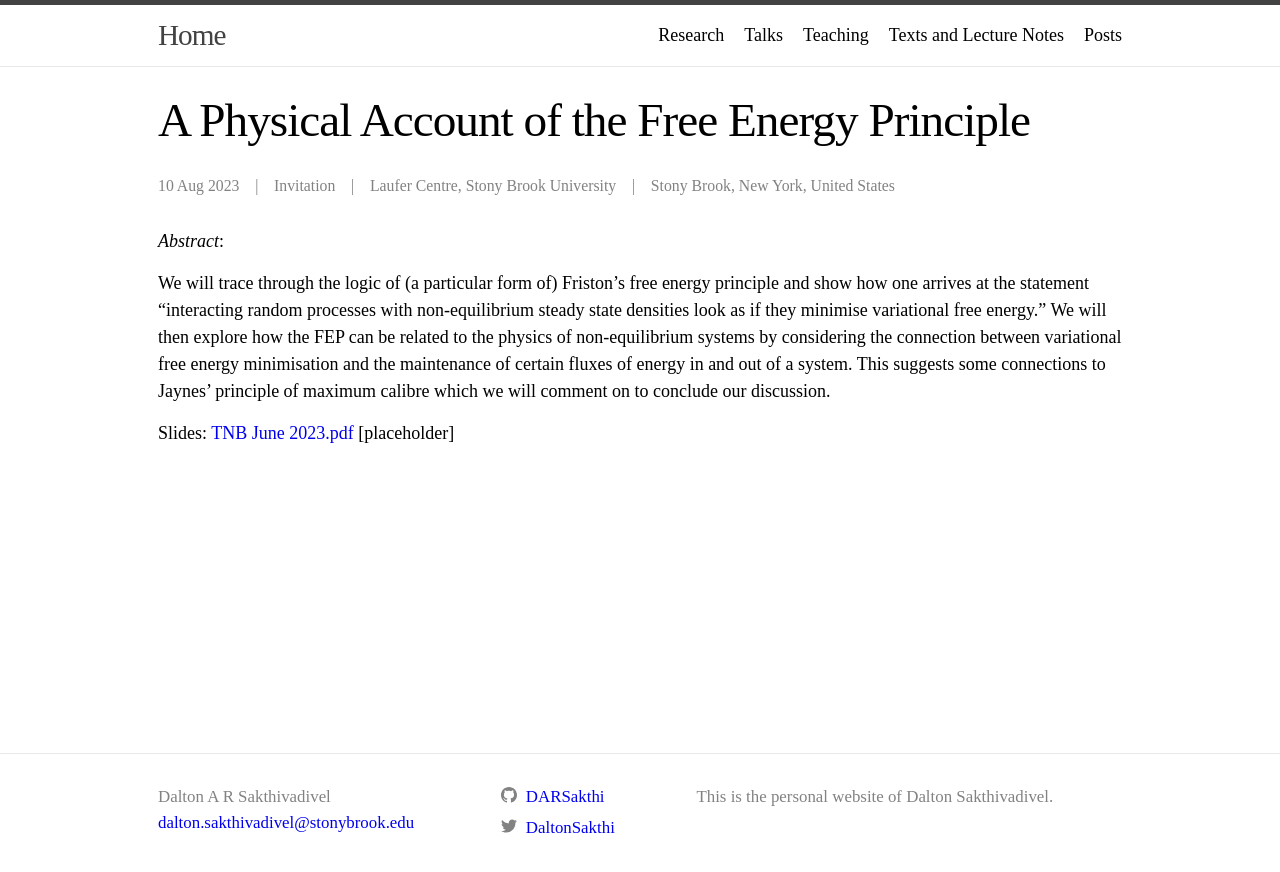
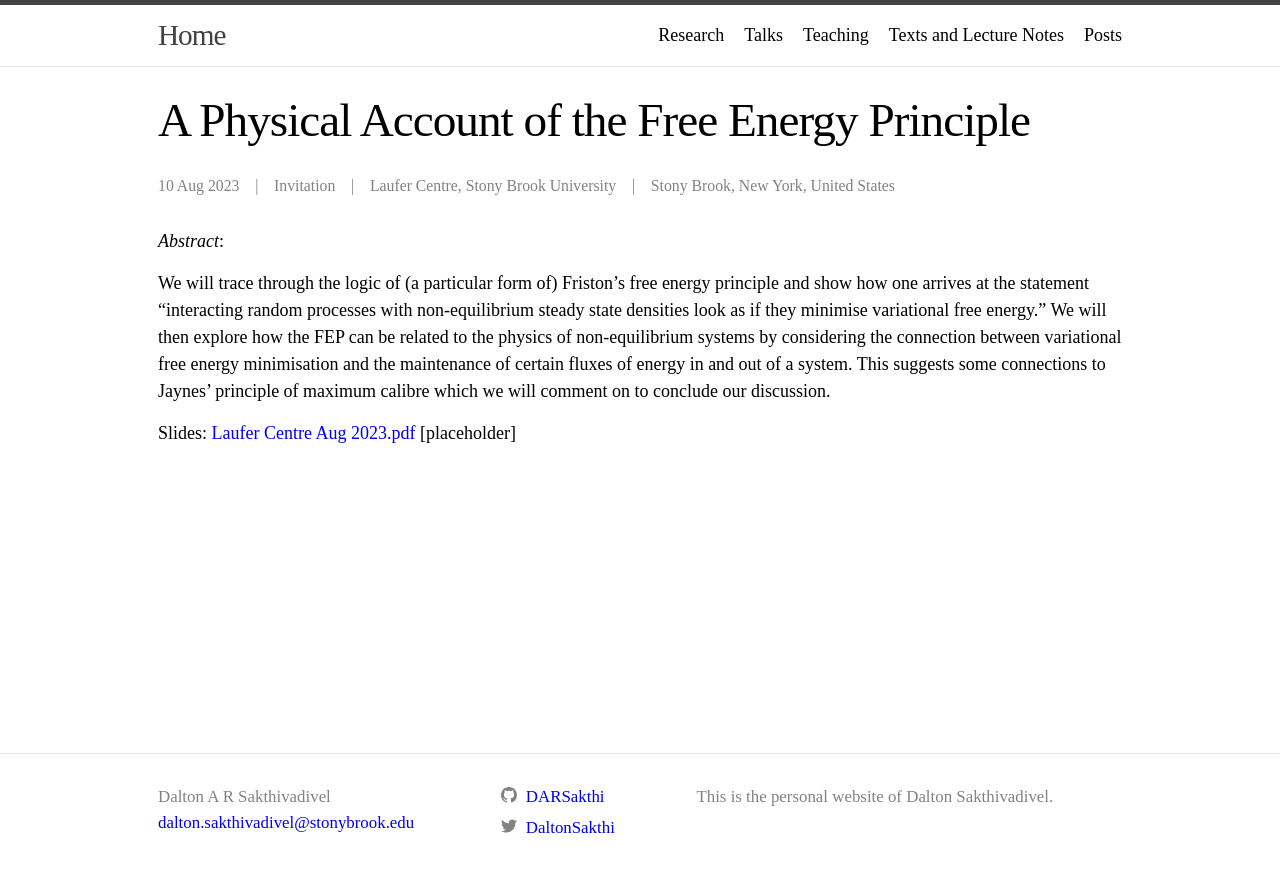
Before and after one commit to DARSakthi/DARSakthi.github.io, a Jekyll site: the page built from _talks/laufer-23.markdown, in a window 1280 px wide. Shown: the top 872 px of the page. Built offline with Jekyll 4.4.1, drawn with Linux system fonts in a browser that asks for light colours.

Commit message:
Added slides

```diff
--- a/_talks/laufer-23.markdown
+++ b/_talks/laufer-23.markdown
@@ -12,4 +12,4 @@ _Abstract_:
 
 We will trace through the logic of (a particular form of) Friston's free energy principle and show how one arrives at the statement "interacting random processes with non-equilibrium steady state densities look as if they minimise variational free energy."  We will then explore how the FEP can be related to the physics of non-equilibrium systems by considering the connection between variational free energy minimisation and the maintenance of certain fluxes of energy in and out of a system.  This suggests some connections to Jaynes' principle of maximum calibre which we will comment on to conclude our discussion.
 
-Slides: [TNB June 2023.pdf]({{site.files}}/files/TNB June 2023.pdf) [placeholder]
+Slides: [Laufer Centre Aug 2023.pdf]({{site.files}}/files/Laufer slides Aug 2023.pdf) [placeholder]
```
